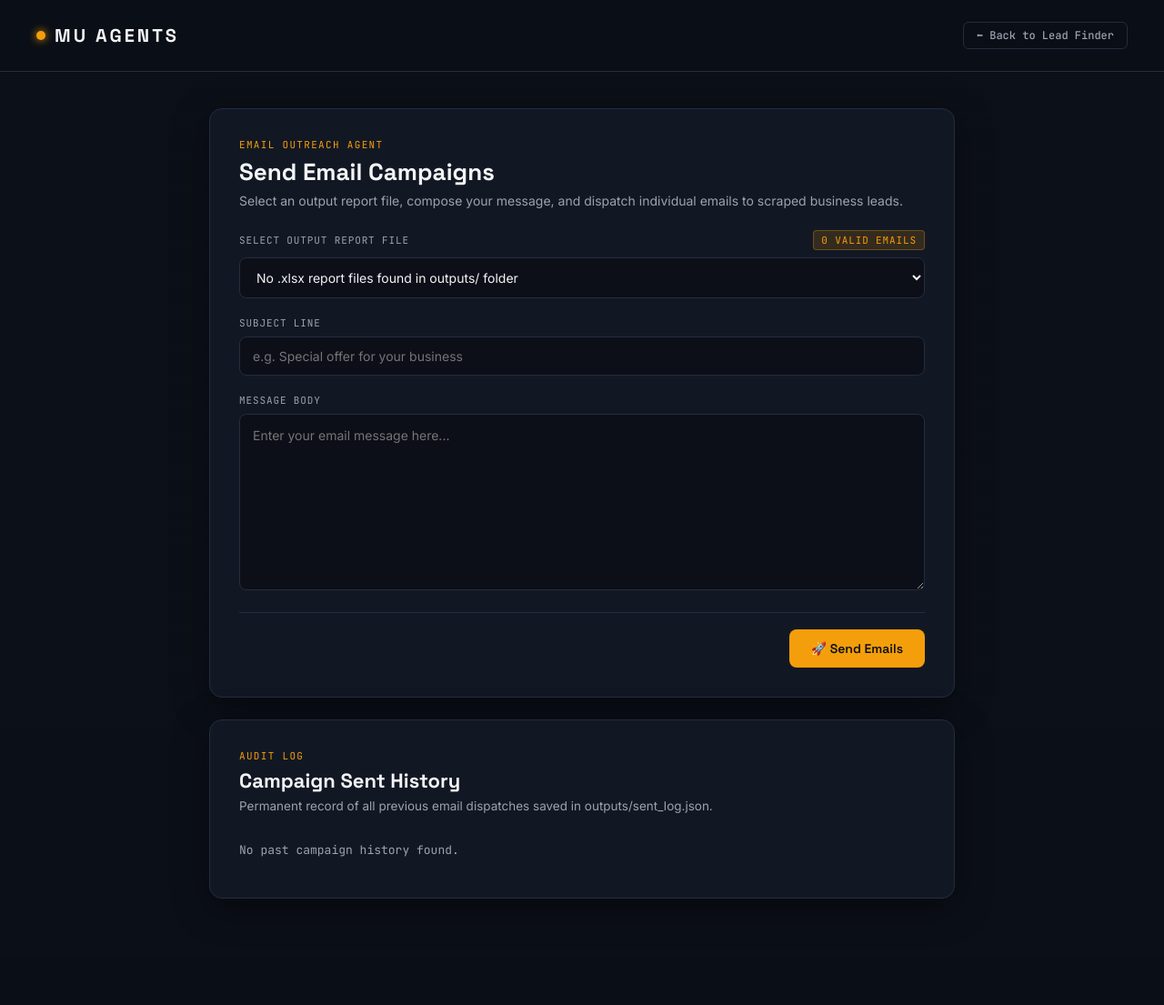
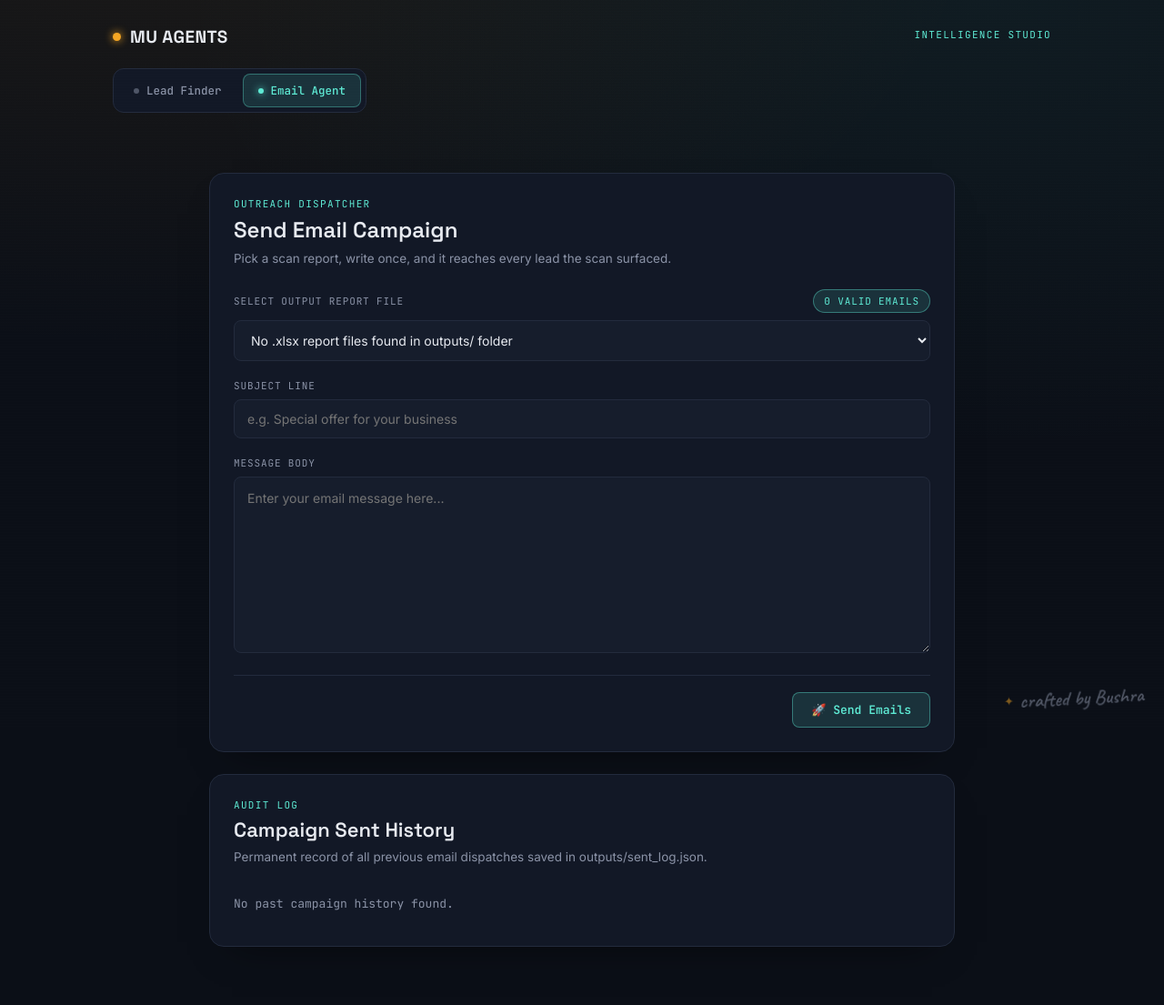
Before and after one commit to usaaman/negitive-review-detection--agent, a Flask app: page /email-agent in a window 1280 px wide. Shown: the whole page at 91% size. Before the commit the page ends 988 px from the top, so only its background shows below. Run offline with Flask 3, Linux system fonts and the light colour scheme; data that the repository does not hold is empty.

Commit message:
Redesign UI

```diff
--- a/templates/email_agent.html
+++ b/templates/email_agent.html
@@ -5,23 +5,33 @@
   <meta name="viewport" content="width=device-width, initial-scale=1.0">
   <title>MU AGENTS — Email Agent</title>
   <link rel="preconnect" href="https://fonts.googleapis.com">
-  <link href="https://fonts.googleapis.com/css2?family=Space+Grotesk:wght@500;600;700&family=Inter:wght@400;500;600&family=JetBrains+Mono:wght@400;500;700&display=swap" rel="stylesheet">
+  <link href="https://fonts.googleapis.com/css2?family=Space+Grotesk:wght@500;600;700&family=Inter:wght@400;500;600&family=JetBrains+Mono:wght@400;500;600&family=Caveat:wght@600&display=swap" rel="stylesheet">
   <style>
     /* ===== CSS Variables & Reset ===== */
     :root {
       --bg: #0B0F17;
-      --bg-panel: rgba(20, 26, 38, 0.85);
-      --bg-input: rgba(11, 15, 23, 0.85);
-      --border: #232D3F;
-      --text: #F3F4F6;
-      --text-muted: #9CA3AF;
+      --surface: #121826;
+      --surface-2: #161D2C;
+      --border: #232B3D;
+      --text: #E7EAF0;
+      --muted: #8B93A7;
+      --text-muted: #8B93A7;
       --text-faint: #4B5563;
-      --accent: #F59E0B;
-      --accent-soft: rgba(245, 158, 11, 0.15);
-      --accent-hover: #D97706;
+      --accent-lead: #F5A623;
+      --accent-lead-soft: rgba(245,166,35,0.12);
+      --accent-email: #5EEAD4;
+      --accent-email-soft: rgba(94,234,212,0.12);
+
+      --accent: #5EEAD4;
+      --accent-soft: rgba(94,234,212,0.12);
+      --accent-hover: #2DD4BF;
+      --bg-panel: #121826;
+      --bg-input: #161D2C;
+
       --font-display: 'Space Grotesk', sans-serif;
       --font-body: 'Inter', sans-serif;
       --font-mono: 'JetBrains Mono', monospace;
+      --font-sig: 'Caveat', cursive;
 
       --success: #10B981;
       --success-soft: rgba(16, 185, 129, 0.15);
@@ -36,7 +46,11 @@
     }
 
     body {
-      background-color: var(--bg);
+      margin: 0;
+      background:
+        radial-gradient(ellipse 900px 500px at 15% -10%, rgba(245,166,35,0.07), transparent),
+        radial-gradient(ellipse 900px 500px at 85% 0%, rgba(94,234,212,0.06), transparent),
+        var(--bg);
       color: var(--text);
       font-family: var(--font-body);
       min-height: 100vh;
@@ -60,59 +74,30 @@
       );
     }
 
-    /* ===== Header ===== */
-    .header-bar {
-      position: relative;
-      display: flex;
-      align-items: center;
-      justify-content: space-between;
-      padding: 24px 40px;
-      border-bottom: 1px solid var(--border);
-      z-index: 10;
-      background: rgba(11, 15, 23, 0.7);
-      backdrop-filter: blur(10px);
+    /* ---- Top brand row ---- */
+    .brand-row { display: flex; align-items: center; justify-content: space-between; margin-bottom: 22px; }
+    .brand { display: flex; align-items: center; gap: 10px; font-family: var(--font-display); font-weight: 700; font-size: 19px; letter-spacing: 0.02em; color: var(--text); }
+    .brand .dot { width: 9px; height: 9px; border-radius: 50%; background: var(--accent-lead); box-shadow: 0 0 10px var(--accent-lead); }
+    .eyebrow { font-family: var(--font-mono); font-size: 11px; letter-spacing: 0.12em; color: var(--muted); text-transform: uppercase; }
+
+    /* ---- Agent switcher ---- */
+    .switcher {
+      display: flex; gap: 6px; background: var(--surface); border: 1px solid var(--border);
+      border-radius: 12px; padding: 5px; margin-bottom: 26px; width: fit-content;
     }
-
-    .brand-title {
-      font-family: var(--font-display);
-      font-weight: 700;
-      font-size: 20px;
-      letter-spacing: 0.15em;
-      color: var(--text);
-      display: flex;
-      align-items: center;
-      gap: 10px;
+    .switch-tab {
+      display: flex; align-items: center; gap: 8px;
+      font-family: var(--font-mono); font-size: 12.5px; font-weight: 500;
+      padding: 9px 16px; border-radius: 8px; cursor: pointer;
+      color: var(--muted); border: 1px solid transparent; text-decoration: none;
+      transition: all .18s ease; user-select: none;
     }
-
-    .brand-mark {
-      width: 10px;
-      height: 10px;
-      background-color: var(--accent);
-      border-radius: 50%;
-      box-shadow: 0 0 10px var(--accent);
-      display: inline-block;
-    }
-
-    .btn-back {
-      display: inline-flex;
-      align-items: center;
-      gap: 6px;
-      background: transparent;
-      border: 1px solid var(--border);
-      color: var(--text-muted);
-      border-radius: 6px;
-      padding: 6px 14px;
-      font-family: var(--font-mono);
-      font-size: 12px;
-      font-weight: 500;
-      text-decoration: none;
-      transition: all 0.2s ease;
-    }
-
-    .btn-back:hover {
-      border-color: var(--accent);
-      color: var(--text);
-    }
+    .switch-tab .ic { width: 6px; height: 6px; border-radius: 50%; background: currentColor; opacity: .5; }
+    .switch-tab:hover { color: var(--text); }
+    .switch-tab.active[data-agent="lead"] { background: var(--accent-lead-soft); color: var(--accent-lead); border-color: rgba(245,166,35,0.35); }
+    .switch-tab.active[data-agent="lead"] .ic { opacity: 1; box-shadow: 0 0 8px var(--accent-lead); }
+    .switch-tab.active[data-agent="email"] { background: var(--accent-email-soft); color: var(--accent-email); border-color: rgba(94,234,212,0.35); }
+    .switch-tab.active[data-agent="email"] .ic { opacity: 1; box-shadow: 0 0 8px var(--accent-email); }
 
     /* ===== Main Container ===== */
     .container {
@@ -125,13 +110,12 @@
     }
 
     .panel {
-      background: var(--bg-panel);
+      background: var(--surface);
       border: 1px solid var(--border);
-      border-radius: 14px;
-      backdrop-filter: blur(12px);
-      padding: 32px;
+      border-radius: 16px;
+      padding: 26px;
       margin-bottom: 24px;
-      box-shadow: 0 10px 40px rgba(0,0,0,0.4);
+      box-shadow: 0 20px 40px -25px rgba(0,0,0,0.6);
     }
 
     .panel-header {
@@ -141,7 +125,7 @@
     .eyebrow {
       font-family: var(--font-mono);
       font-size: 11px;
-      color: var(--accent);
+      color: var(--accent-email);
       letter-spacing: 0.12em;
       text-transform: uppercase;
       margin-bottom: 6px;
@@ -149,15 +133,16 @@
 
     .panel-title {
       font-family: var(--font-display);
-      font-size: 26px;
-      font-weight: 700;
+      font-size: 24px;
+      font-weight: 600;
       color: var(--text);
     }
 
     .panel-sub {
-      font-size: 14px;
-      color: var(--text-muted);
+      font-size: 13.5px;
+      color: var(--muted);
       margin-top: 6px;
+      line-height: 1.5;
     }
 
     /* Form Fields */
@@ -173,7 +158,7 @@
       font-size: 11px;
       letter-spacing: 0.08em;
       text-transform: uppercase;
-      color: var(--text-muted);
+      color: var(--muted);
       display: flex;
       justify-content: space-between;
       align-items: center;
@@ -182,11 +167,11 @@
     .email-count-badge {
       font-family: var(--font-mono);
       font-size: 11px;
-      padding: 3px 8px;
-      border-radius: 4px;
-      background: var(--accent-soft);
-      color: var(--accent);
-      border: 1px solid rgba(245, 158, 11, 0.3);
+      padding: 5px 11px;
+      border-radius: 20px;
+      background: var(--accent-email-soft);
+      color: var(--accent-email);
+      border: 1px solid rgba(94,234,212,0.4);
     }
 
     select, input[type="text"], textarea {
@@ -249,22 +234,22 @@
     .send-btn {
       display: inline-flex;
       align-items: center;
-      gap: 8px;
-      background: var(--accent);
-      color: #0B0F17;
-      border: none;
+      gap: 7px;
+      background: var(--accent-email-soft);
+      border: 1px solid rgba(94,234,212,.4);
+      color: var(--accent-email);
       border-radius: 8px;
-      padding: 12px 24px;
-      font-family: var(--font-display);
+      padding: 10px 20px;
+      font-family: var(--font-mono);
       font-weight: 600;
-      font-size: 14px;
+      font-size: 13px;
       cursor: pointer;
-      transition: all 0.2s ease;
+      transition: all 0.15s ease;
     }
 
     .send-btn:hover {
-      background: var(--accent-hover);
-      box-shadow: 0 0 14px rgba(245, 158, 11, 0.35);
+      background: var(--accent-email);
+      color: #0B0F17;
     }
 
     .send-btn:disabled {
@@ -286,12 +271,13 @@
     }
 
     .results-card {
-      background: var(--bg-panel);
+      background: var(--surface);
       border: 1px solid var(--border);
-      border-radius: 14px;
-      padding: 24px;
+      border-radius: 16px;
+      padding: 26px;
       display: none;
       animation: fadeIn 0.4s ease;
+      box-shadow: 0 20px 40px -25px rgba(0,0,0,0.6);
     }
 
     @keyframes fadeIn {
@@ -464,27 +450,40 @@
     .history-details.open {
       display: block;
     }
+
+    /* Signature mark */
+    .signature {
+      position: fixed; bottom: 18px; right: 22px;
+      font-family: var(--font-sig); font-size: 22px; color: var(--muted);
+      opacity: .55; display: flex; align-items: center; gap: 6px; pointer-events: none;
+      transform: rotate(-3deg); z-index: 1000;
+    }
+    .signature .spark { font-size: 13px; color: var(--accent-lead); opacity: .9; }
   </style>
 </head>
 <body>
 
-  <!-- Top Header -->
-  <header class="header-bar">
-    <div class="brand-title">
-      <span class="brand-mark"></span>
-      <span>MU AGENTS</span>
+  <!-- Top Header / Agent Switcher -->
+  <div style="max-width: 1080px; margin: 0 auto; padding: 28px 24px 0; width: 100%;">
+    <div class="brand-row">
+      <div class="brand"><span class="dot"></span>MU AGENTS</div>
+      <span class="eyebrow">Intelligence Studio</span>
     </div>
-    <a href="/" class="btn-back">⬅ Back to Lead Finder</a>
-  </header>
+
+    <div class="switcher">
+      <a href="/" class="switch-tab" data-agent="lead"><span class="ic"></span>Lead Finder</a>
+      <a href="/email-agent" class="switch-tab active" data-agent="email"><span class="ic"></span>Email Agent</a>
+    </div>
+  </div>
 
   <!-- Main Container -->
   <main class="container">
 
     <div class="panel">
       <div class="panel-header">
-        <div class="eyebrow">Email Outreach Agent</div>
-        <h1 class="panel-title">Send Email Campaigns</h1>
-        <p class="panel-sub">Select an output report file, compose your message, and dispatch individual emails to scraped business leads.</p>
+        <div class="eyebrow">Outreach Dispatcher</div>
+        <h1 class="panel-title">Send Email Campaign</h1>
+        <p class="panel-sub">Pick a scan report, write once, and it reaches every lead the scan surfaced.</p>
       </div>
 
       <div class="error-card" id="error-card"></div>
@@ -573,5 +572,6 @@
   </main>
 
   <script src="/static/email_agent.js"></script>
+  <div class="signature"><span class="spark">✦</span> crafted by Bushra</div>
 </body>
 </html>
```
Also changed, not shown: static/style.css (+23 -13 lines), templates/index.html (+75 -88 lines).
